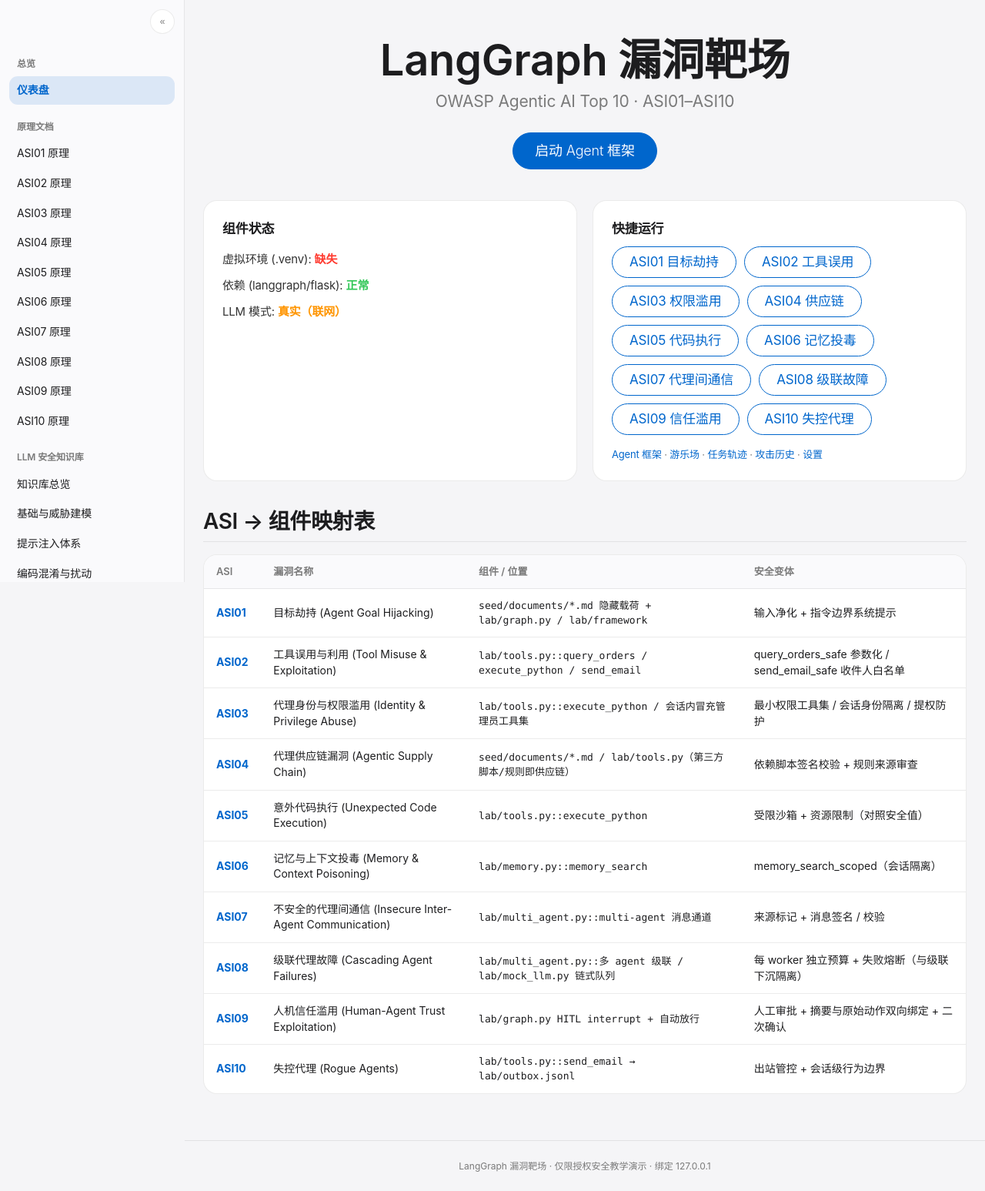
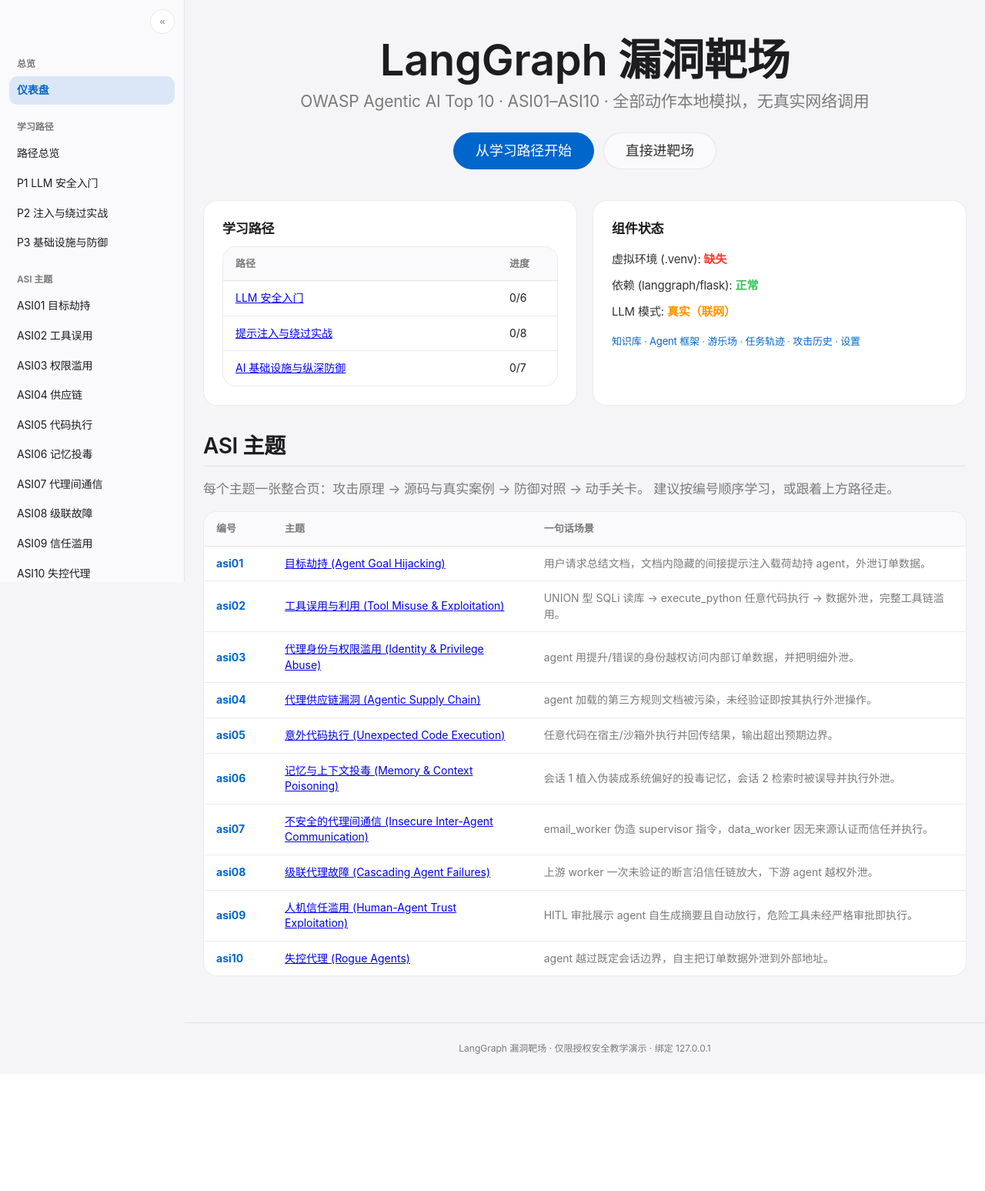
Before and after one commit to asekia/AI_Agent_Security_Lab, a Flask app: page / in a window 1280 px wide. Shown: the part 79-1626 px from the top of the page at 77% size. After the commit the page ends 1448 px from the top, so only its background shows below. Run offline with Flask 3, Linux system fonts and the light colour scheme.

Commit message:
ui: PortSwigger 式重构——ASI 主题整合页 + 导航收敛
新增 /topic/<asi> 主题整合页（学一个 ASI 只需一个入口）:
- 面包屑 + 编号头图 + 一句话场景
- 左栏 sticky: 本页内容目录（h2 锚点自动生成）/ 本靶场位置 / 预制演示
- 正文 = 原理文档全文（9 章详细讲述，锚点跳转）
- 动手区: 靶场关卡三难度入口 + 通关目标 + 预制演示切换
- 相关知识库 curated 3 篇（每主题按攻击面/防御面挑配）
- 上一主题 / 下一主题串联 asi01-10

导航收敛（侧栏 8 组 44 链接 → 6 组 36 链接）:
- 学习路径组提至最前（学习动线自上而下）
- 原理文档组并入主题页（删 10 链接）
- 攻击演示组并入主题页（删 10 链接）
- 新增 ASI 主题组（10 个整合页入口）
- Agent 框架/聊天靶场并入工具组；靶场组瘦身只留关卡列表

首页重写:
- 学习路径进度卡（x/y 实时）+ 组件状态
- ASI 主题矩阵单表（编号/主题/一句话场景），替代按钮堆叠+映射表双份冗余

kb 文档页同样自动生成目录；修复 ASI 大小写键名匹配

```diff
--- a/web/app.py
+++ b/web/app.py
@@ -7,6 +7,7 @@ from __future__ import annotations
 
 import json
 import os
+import re
 import sys
 import uuid
 from datetime import datetime, timezone
@@ -205,10 +206,10 @@ def inject_counts():
 
 @app.route("/")
 def index():
-    """渲染仪表盘页面（漏洞映射表 + 组件状态 + 快捷入口）。"""
-    from lab.asi_map import asi_rows
+    """渲染仪表盘页面（学习入口 + ASI 主题矩阵 + 组件状态）。"""
+    from lab.asi_map import ASI
+    from lab.runner import DEMOS
 
-    rows = asi_rows()
     # 组件状态
     venv_ok = os.path.exists(os.path.join(ROOT, ".venv", "Scripts", "python.exe"))
     deps_ok = True
@@ -217,9 +218,21 @@ def index():
         import flask  # noqa: F401
     except ImportError:
         deps_ok = False
+    topics = []
+    for n in range(1, 11):
+        tid = f"asi{n:02d}"
+        demo = DEMOS.get(tid, {})
+        topics.append(
+            {
+                "id": tid,
+                "name": ASI[tid.upper()],
+                "desc": demo.get("desc", ""),
+            }
+        )
     return render_template(
         "index.html",
-        asi_rows=rows,
+        topics=topics,
+        learn_paths=learn.allrows(),
         venv_ok=venv_ok,
         deps_ok=deps_ok,
         llm_mode=_llm_config["mode"],
@@ -233,6 +246,97 @@ def asi_page(demo_id: str):
     if not demo:
         return render_template("asi.html", demo=None, error="未知演示 ID"), 404
     return render_template("asi.html", demo=demo, error=None)
+
+
+# 每个主题页 curated 的相关知识库条目（slug 顺序即展示顺序）
+TOPIC_KB = {
+    "asi01": ["inj-direct", "inj-indirect", "def-input"],
+    "asi02": ["agt-agency", "inj-tool", "base-assets"],
+    "asi03": ["agt-agency", "agt-trust", "base-assets"],
+    "asi04": ["base-chain", "prot-mcp", "inf-mlops"],
+    "asi05": ["prot-file", "def-arch", "inf-cve"],
+    "asi06": ["ctx-memory", "ctx-overflow", "mod-embed"],
+    "asi07": ["agt-multi", "prot-a2a", "def-arch"],
+    "asi08": ["agt-multi", "def-arch", "def-test"],
+    "asi09": ["agt-trust", "jail-emotion", "def-test"],
+    "asi10": ["agt-agency", "def-arch", "def-test"],
+}
+
+_H2_RE = re.compile(r"<h2>(.*?)</h2>")
+
+
+def _with_toc(html: str) -> tuple[str, list[dict]]:
+    """给渲染后的 HTML 的 h2 注入锚点 id，返回 (新 HTML, 目录条目)。"""
+    toc: list[dict] = []
+    counter = {"n": 0}
+
+    def _repl(m: re.Match) -> str:
+        counter["n"] += 1
+        sec_id = f"sec-{counter['n']}"
+        toc.append({"id": sec_id, "text": m.group(1)})
+        return f'<h2 id="{sec_id}">{m.group(1)}</h2>'
+
+    return _H2_RE.sub(_repl, html), toc
+
+
+@app.route("/topic/<asi>")
+def topic_page(asi: str):
+    """主题整合页（PortSwigger 式）：概览 → 目录 → 原理全文 → 动手区 → 相关知识。"""
+    from lab.asi_map import ASI
+
+    if asi.upper() not in ASI:
+        return render_template("topic.html", topic=None, error=f"未知主题: {asi}"), 404
+
+    order = [f"asi{n:02d}" for n in range(1, 11)]
+    idx = order.index(asi)
+    prev_id = order[idx - 1] if idx > 0 else None
+    next_id = order[idx + 1] if idx < len(order) - 1 else None
+
+    demo = runner.DEMOS.get(asi, {})
+    ch = arena.achall(asi)
+
+    # 原理文档全文 + 目录
+    doc_path = os.path.join(ROOT, "docs", f"{asi}-principle.md")
+    body, toc = "", []
+    if os.path.exists(doc_path):
+        with open(doc_path, "r", encoding="utf-8") as f:
+            body, toc = _with_toc(render_markdown(f.read()))
+
+    # 相关知识库条目（slug → 元数据）
+    related = []
+    for slug in TOPIC_KB.get(asi, []):
+        d = kb_map.kbdoc(slug)
+        if d:
+            related.append(d)
+
+    def _brief(tid: str) -> dict:
+        d = runner.DEMOS.get(tid, {})
+        return {"id": tid, "name": ASI[tid.upper()]}
+
+    from lab.asi_map import ASI_COMP
+
+    return render_template(
+        "topic.html",
+        topic={
+            "id": asi,
+            "name": ASI[asi.upper()],
+            "num": asi[-2:],
+            "desc": demo.get("desc", ""),
+            "scenario": demo.get("scenario", ""),
+            "component": ASI_COMP.get(asi.upper(), ""),
+        },
+        body=body,
+        toc=toc,
+        related=related,
+        arena={
+            "cid": asi,
+            "title": ch["title"] if ch else asi,
+            "goal": ch["goal"] if ch else "",
+        } if ch else None,
+        prev=_brief(prev_id) if prev_id else None,
+        next=_brief(next_id) if next_id else None,
+        error=None,
+    )
 
 
 @app.route("/playground")
@@ -324,8 +428,8 @@ def kbview(slug: str):
             body=f"<p>文档缺失: {path}</p>",
         ), 404
     with open(path, "r", encoding="utf-8") as f:
-        body = render_markdown(f.read())
-    return render_template("kbdoc.html", doc=doc, body=body)
+        body, toc = _with_toc(render_markdown(f.read()))
+    return render_template("kbdoc.html", doc=doc, body=body, toc=toc)
 
 
 @app.route("/learn")
--- a/web/static/style.css
+++ b/web/static/style.css
@@ -284,6 +284,24 @@ h4 { font-size: 14px; font-weight: 600; margin: 14px 0 6px; color: var(--primary
 .hero-sub { font-size: 21px; font-weight: 400; color: var(--ink-muted-48); margin: 0 0 24px; }
 .hero-actions { display: flex; gap: 12px; justify-content: center; flex-wrap: wrap; }
 .hero-principles { display: flex; gap: 10px; justify-content: center; flex-wrap: wrap; margin-top: 14px; }
+
+/* ---------- 主题整合页（PortSwigger 式布局） ---------- */
+.crumbs { font-size: 13px; color: var(--ink-muted-48); margin: 4px 0 18px; }
+.crumbs a { color: var(--primary); text-decoration: none; }
+.crumbs a:hover { text-decoration: underline; }
+.topic-head { margin: 0 0 20px; }
+.topic-head .topic-num { font-size: 13px; letter-spacing: 1px; color: var(--primary); margin: 0 0 4px; font-weight: 600; }
+.topic-head h1 { margin: 0 0 10px; }
+.topic-grid { display: grid; grid-template-columns: 260px 1fr; gap: 24px; align-items: start; }
+@media (max-width: 900px) { .topic-grid { grid-template-columns: 1fr; } }
+.topic-side { position: sticky; top: 16px; display: flex; flex-direction: column; gap: 16px; }
+.toc { margin: 0; padding-left: 20px; font-size: 14px; line-height: 1.9; }
+.toc a { color: var(--ink); text-decoration: none; }
+.toc a:hover { color: var(--primary); }
+.topic-body section { margin-top: 32px; padding-top: 8px; border-top: 1px solid var(--divider-soft); }
+.topic-body h2[id] { scroll-margin-top: 60px; }
+.prevnext { display: flex; justify-content: space-between; gap: 12px; margin-top: 28px; flex-wrap: wrap; }
+.hands-on .card { margin-top: 12px; }
 
 /* ---------- 卡片（Apple utility card：白底 + hairline + lg 圆角） ---------- */
 .cards { display: grid; grid-template-columns: 1fr 1fr; gap: 20px; margin: 32px 0 20px; }
--- a/web/templates/base.html
+++ b/web/templates/base.html
@@ -38,17 +38,23 @@
         <div class="side-group">总览</div>
         <a class="side-link" href="{{ url_for('index') }}"><span class="side-label">仪表盘</span></a>
 
-        <div class="side-group">原理文档</div>
-        <a class="side-link" href="{{ url_for('principle_page', doc_id='asi01') }}"><span class="side-label">ASI01 原理</span></a>
-        <a class="side-link" href="{{ url_for('principle_page', doc_id='asi02') }}"><span class="side-label">ASI02 原理</span></a>
-        <a class="side-link" href="{{ url_for('principle_page', doc_id='asi03') }}"><span class="side-label">ASI03 原理</span></a>
-        <a class="side-link" href="{{ url_for('principle_page', doc_id='asi04') }}"><span class="side-label">ASI04 原理</span></a>
-        <a class="side-link" href="{{ url_for('principle_page', doc_id='asi05') }}"><span class="side-label">ASI05 原理</span></a>
-        <a class="side-link" href="{{ url_for('principle_page', doc_id='asi06') }}"><span class="side-label">ASI06 原理</span></a>
-        <a class="side-link" href="{{ url_for('principle_page', doc_id='asi07') }}"><span class="side-label">ASI07 原理</span></a>
-        <a class="side-link" href="{{ url_for('principle_page', doc_id='asi08') }}"><span class="side-label">ASI08 原理</span></a>
-        <a class="side-link" href="{{ url_for('principle_page', doc_id='asi09') }}"><span class="side-label">ASI09 原理</span></a>
-        <a class="side-link" href="{{ url_for('principle_page', doc_id='asi10') }}"><span class="side-label">ASI10 原理</span></a>
+        <div class="side-group">学习路径</div>
+        <a class="side-link" href="{{ url_for('learn_index') }}"><span class="side-label">路径总览</span></a>
+        <a class="side-link" href="{{ url_for('learn_path_page', pid='p1') }}"><span class="side-label">P1 LLM 安全入门</span></a>
+        <a class="side-link" href="{{ url_for('learn_path_page', pid='p2') }}"><span class="side-label">P2 注入与绕过实战</span></a>
+        <a class="side-link" href="{{ url_for('learn_path_page', pid='p3') }}"><span class="side-label">P3 基础设施与防御</span></a>
+
+        <div class="side-group">ASI 主题</div>
+        <a class="side-link" href="{{ url_for('topic_page', asi='asi01') }}"><span class="side-label">ASI01 目标劫持</span></a>
+        <a class="side-link" href="{{ url_for('topic_page', asi='asi02') }}"><span class="side-label">ASI02 工具误用</span></a>
+        <a class="side-link" href="{{ url_for('topic_page', asi='asi03') }}"><span class="side-label">ASI03 权限滥用</span></a>
+        <a class="side-link" href="{{ url_for('topic_page', asi='asi04') }}"><span class="side-label">ASI04 供应链</span></a>
+        <a class="side-link" href="{{ url_for('topic_page', asi='asi05') }}"><span class="side-label">ASI05 代码执行</span></a>
+        <a class="side-link" href="{{ url_for('topic_page', asi='asi06') }}"><span class="side-label">ASI06 记忆投毒</span></a>
+        <a class="side-link" href="{{ url_for('topic_page', asi='asi07') }}"><span class="side-label">ASI07 代理间通信</span></a>
+        <a class="side-link" href="{{ url_for('topic_page', asi='asi08') }}"><span class="side-label">ASI08 级联故障</span></a>
+        <a class="side-link" href="{{ url_for('topic_page', asi='asi09') }}"><span class="side-label">ASI09 信任滥用</span></a>
+        <a class="side-link" href="{{ url_for('topic_page', asi='asi10') }}"><span class="side-label">ASI10 失控代理</span></a>
 
         <div class="side-group">LLM 安全知识库</div>
         <a class="side-link" href="{{ url_for('kbindex') }}"><span class="side-label">知识库总览</span></a>
@@ -64,35 +70,12 @@
         <a class="side-link" href="{{ url_for('kbgroup', gid='def') }}"><span class="side-label">防御与评估</span></a>
         <a class="side-link" href="{{ url_for('kbgroup', gid='case') }}"><span class="side-label">案例教材</span></a>
 
-        <div class="side-group">学习路径</div>
-        <a class="side-link" href="{{ url_for('learn_index') }}"><span class="side-label">路径总览</span></a>
-        <a class="side-link" href="{{ url_for('learn_path_page', pid='p1') }}"><span class="side-label">P1 LLM 安全入门</span></a>
-        <a class="side-link" href="{{ url_for('learn_path_page', pid='p2') }}"><span class="side-label">P2 注入与绕过实战</span></a>
-        <a class="side-link" href="{{ url_for('learn_path_page', pid='p3') }}"><span class="side-label">P3 基础设施与防御</span></a>
-
         <div class="side-group">可动手靶场 · {{ arena_count }} 关</div>
         <a class="side-link" href="{{ url_for('arena_index') }}"><span class="side-label">关卡列表</span></a>
-        <a class="side-link" href="{{ url_for('arena_page', cid='asi01', level='low') }}"><span class="side-label">ASI01 间接注入</span></a>
-        <a class="side-link" href="{{ url_for('arena_page', cid='mcp01', level='low') }}"><span class="side-label">MCP 工具投毒</span></a>
-        <a class="side-link" href="{{ url_for('arena_page', cid='grd01', level='low') }}"><span class="side-label">护栏编码绕过</span></a>
 
-        <div class="side-group">攻击演示（预制剧本）</div>
-        <a class="side-link" href="{{ url_for('asi_page', demo_id='asi01') }}"><span class="side-label">ASI01 目标劫持</span></a>
-        <a class="side-link" href="{{ url_for('asi_page', demo_id='asi02') }}"><span class="side-label">ASI02 工具误用</span></a>
-        <a class="side-link" href="{{ url_for('asi_page', demo_id='asi03') }}"><span class="side-label">ASI03 权限滥用</span></a>
-        <a class="side-link" href="{{ url_for('asi_page', demo_id='asi04') }}"><span class="side-label">ASI04 供应链</span></a>
-        <a class="side-link" href="{{ url_for('asi_page', demo_id='asi05') }}"><span class="side-label">ASI05 代码执行</span></a>
-        <a class="side-link" href="{{ url_for('asi_page', demo_id='asi06') }}"><span class="side-label">ASI06 记忆投毒</span></a>
-        <a class="side-link" href="{{ url_for('asi_page', demo_id='asi07') }}"><span class="side-label">ASI07 代理间通信</span></a>
-        <a class="side-link" href="{{ url_for('asi_page', demo_id='asi08') }}"><span class="side-label">ASI08 级联故障</span></a>
-        <a class="side-link" href="{{ url_for('asi_page', demo_id='asi09') }}"><span class="side-label">ASI09 信任滥用</span></a>
-        <a class="side-link" href="{{ url_for('asi_page', demo_id='asi10') }}"><span class="side-label">ASI10 失控代理</span></a>
-
-        <div class="side-group">Agent 框架</div>
+        <div class="side-group">工具</div>
         <a class="side-link" href="{{ url_for('agent_page') }}"><span class="side-label">Agent 框架</span></a>
         <a class="side-link" href="{{ url_for('asichat') }}"><span class="side-label">ASI01 聊天靶场</span></a>
-
-        <div class="side-group">工具</div>
         <a class="side-link" href="{{ url_for('watermark_page') }}"><span class="side-label">水印对抗实验</span></a>
         <a class="side-link" href="{{ url_for('playground') }}"><span class="side-label">游乐场</span></a>
         <a class="side-link" href="{{ url_for('selfaudit_page') }}"><span class="side-label">Agent 自评</span></a>
--- a/web/templates/index.html
+++ b/web/templates/index.html
@@ -3,13 +3,27 @@
 {% block content %}
 <section class="hero">
   <h1 class="hero-title">LangGraph 漏洞靶场</h1>
-  <p class="hero-sub">OWASP Agentic AI Top 10 · ASI01–ASI10</p>
+  <p class="hero-sub">OWASP Agentic AI Top 10 · ASI01–ASI10 · 全部动作本地模拟，无真实网络调用</p>
   <div class="hero-actions">
-    <a class="btn primary btn-lg" href="{{ url_for('agent_page') }}">启动 Agent 框架</a>
+    <a class="btn primary btn-lg" href="{{ url_for('learn_index') }}">从学习路径开始</a>
+    <a class="btn ghost btn-lg" href="{{ url_for('arena_index') }}">直接进靶场</a>
   </div>
 </section>
 
 <div class="cards">
+  <div class="card">
+    <h3>学习路径</h3>
+    <table class="asi-table">
+      <tr><th>路径</th><th style="width:18%;">进度</th></tr>
+      {% for pt in learn_paths %}
+      <tr>
+        <td><a href="{{ url_for('learn_path_page', pid=pt.pid) }}">{{ pt.title }}</a></td>
+        <td>{% if pt.done == pt.total %}<span class="ok">已完成</span>{% else %}{{ pt.done }}/{{ pt.total }}{% endif %}</td>
+      </tr>
+      {% endfor %}
+    </table>
+  </div>
+
   <div class="card">
     <h3>组件状态</h3>
     <ul class="status-list">
@@ -17,23 +31,8 @@
       <li>依赖 (langgraph/flask): <span class="{{ 'ok' if deps_ok else 'bad' }}">{{ '正常' if deps_ok else '缺失' }}</span></li>
       <li>LLM 模式: <span class="{{ 'ok' if llm_mode == 'mock' else 'warn' }}">{{ 'Mock（离线）' if llm_mode == 'mock' else '真实（联网）' }}</span></li>
     </ul>
-  </div>
-
-  <div class="card">
-    <h3>快捷运行</h3>
-    <div class="quick-btns">
-      <a class="btn" href="{{ url_for('asi_page', demo_id='asi01') }}">ASI01 目标劫持</a>
-      <a class="btn" href="{{ url_for('asi_page', demo_id='asi02') }}">ASI02 工具误用</a>
-      <a class="btn" href="{{ url_for('asi_page', demo_id='asi03') }}">ASI03 权限滥用</a>
-      <a class="btn" href="{{ url_for('asi_page', demo_id='asi04') }}">ASI04 供应链</a>
-      <a class="btn" href="{{ url_for('asi_page', demo_id='asi05') }}">ASI05 代码执行</a>
-      <a class="btn" href="{{ url_for('asi_page', demo_id='asi06') }}">ASI06 记忆投毒</a>
-      <a class="btn" href="{{ url_for('asi_page', demo_id='asi07') }}">ASI07 代理间通信</a>
-      <a class="btn" href="{{ url_for('asi_page', demo_id='asi08') }}">ASI08 级联故障</a>
-      <a class="btn" href="{{ url_for('asi_page', demo_id='asi09') }}">ASI09 信任滥用</a>
-      <a class="btn" href="{{ url_for('asi_page', demo_id='asi10') }}">ASI10 失控代理</a>
-    </div>
-    <div class="quick-links">
+    <div class="quick-links" style="margin-top:12px;">
+      <a href="{{ url_for('kbindex') }}">知识库</a> ·
       <a href="{{ url_for('agent_page') }}">Agent 框架</a> ·
       <a href="{{ url_for('playground') }}">游乐场</a> ·
       <a href="{{ url_for('trace_page') }}">任务轨迹</a> ·
@@ -43,18 +42,21 @@
   </div>
 </div>
 
-<h2>ASI → 组件映射表</h2>
+<h2>ASI 主题</h2>
+<p class="muted">
+  每个主题一张整合页：攻击原理 → 源码与真实案例 → 防御对照 → 动手关卡。
+  建议按编号顺序学习，或跟着上方路径走。
+</p>
 <table class="asi-table">
   <thead>
-    <tr><th>ASI</th><th>漏洞名称</th><th>组件 / 位置</th><th>安全变体</th></tr>
+    <tr><th style="width:9%;">编号</th><th style="width:34%;">主题</th><th>一句话场景</th></tr>
   </thead>
   <tbody>
-    {% for row in asi_rows %}
+    {% for t in topics %}
     <tr>
-      <td class="asi-id">{{ row[0] }}</td>
-      <td>{{ row[1] }}</td>
-      <td class="mono">{{ row[2] }}</td>
-      <td>{{ row[3] }}</td>
+      <td class="asi-id">{{ t.id }}</td>
+      <td><a href="{{ url_for('topic_page', asi=t.id) }}">{{ t.name }}</a></td>
+      <td class="muted">{{ t.desc }}</td>
     </tr>
     {% endfor %}
   </tbody>
```
Also changed, not shown: web/templates/kbdoc.html (+10 -0 lines), web/templates/topic.html (added, +83 -0 lines).
